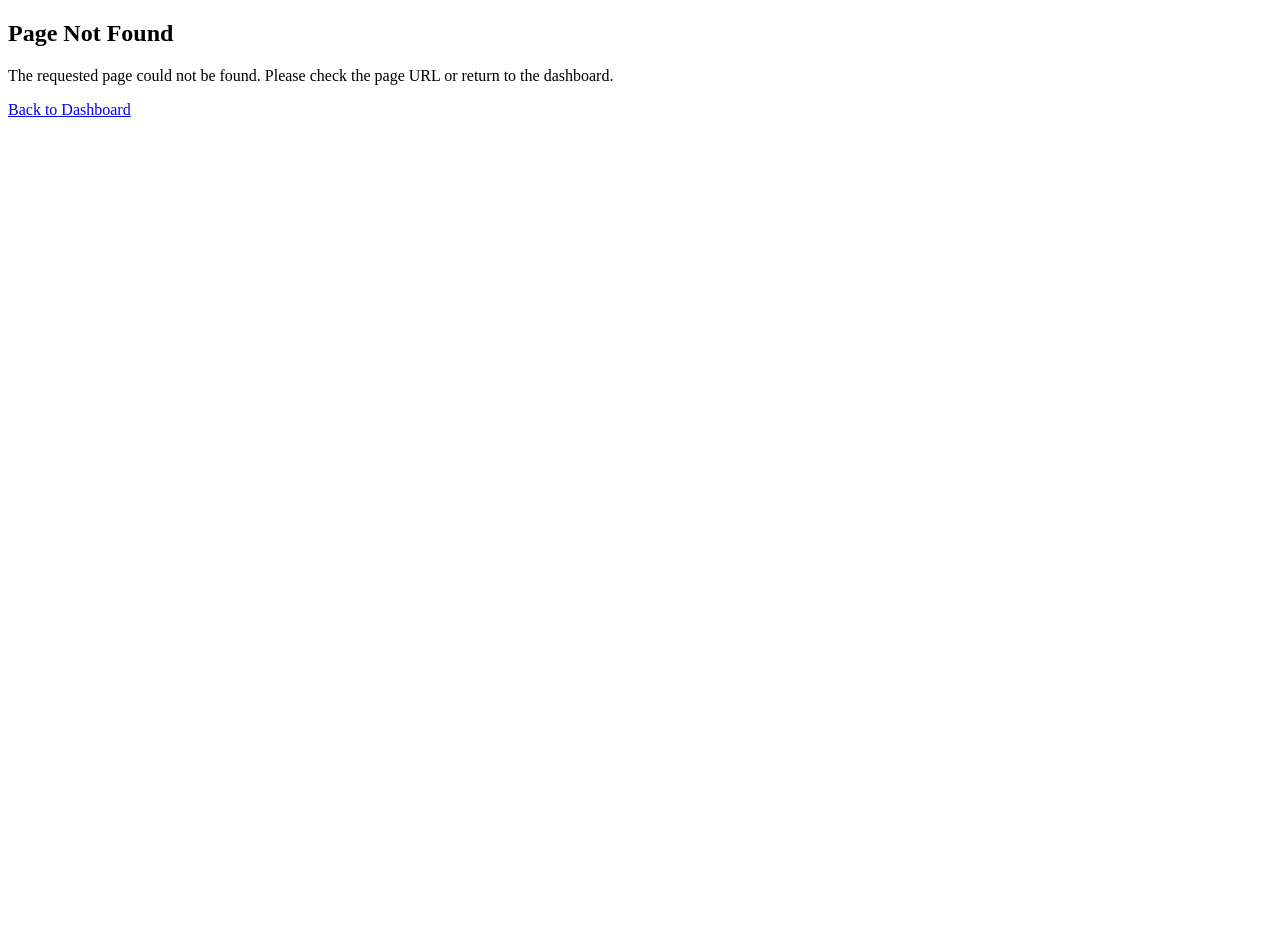
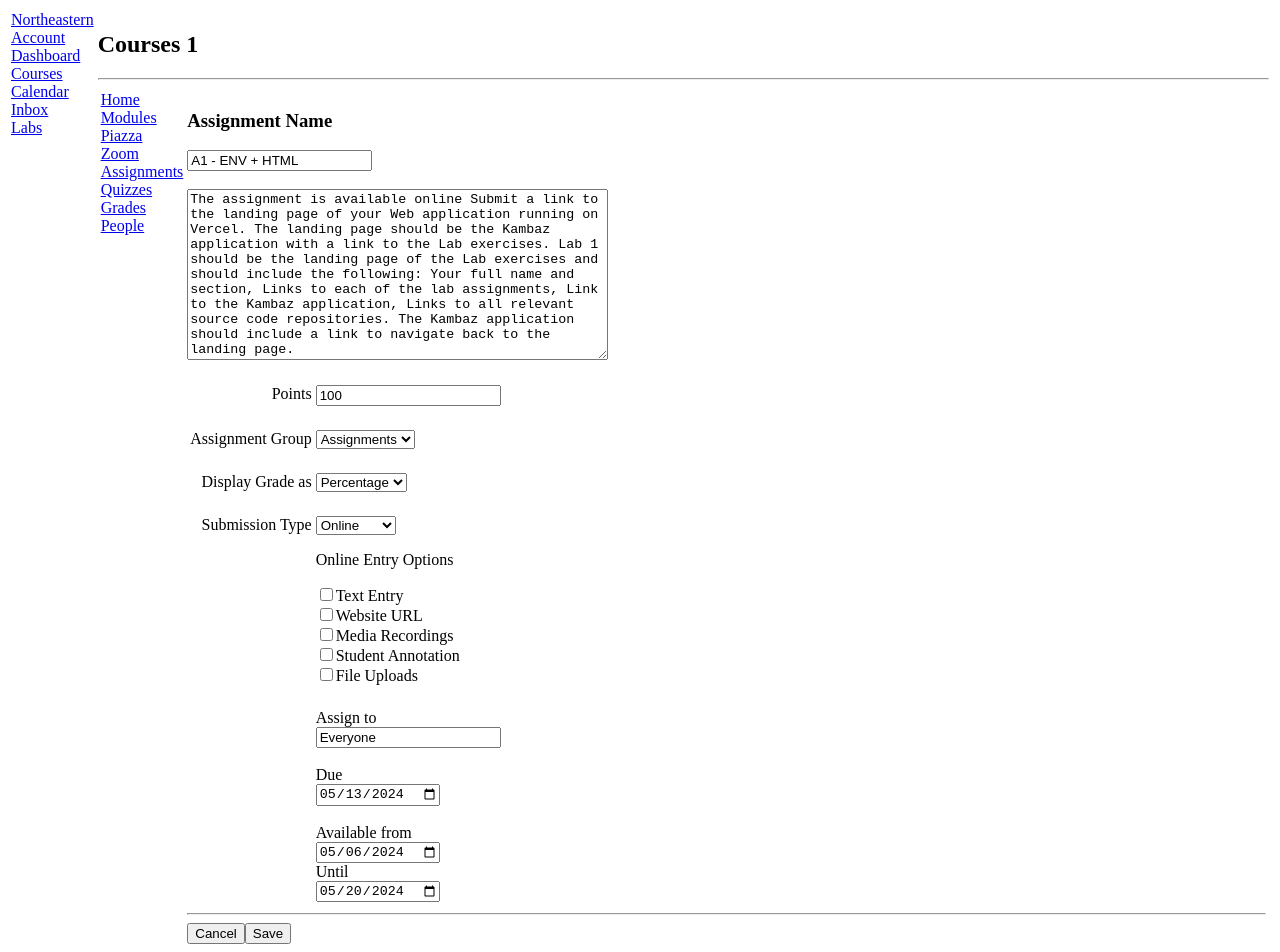
Before and after one commit to okurine/kambaz-next-js, a Next.js app: page /courses/1/assignments/1 in a window 1280 px wide. Before the commit this address had no page. Shown: the top 952 px of the page. Before the commit the page ends 800 px from the top, so only its background shows below. Built offline with nearby package versions, Linux system fonts and the light colour scheme.

Commit message:
update assignment page

```diff
--- /dev/null
+++ b/app/(kambaz)/courses/[cid]/assignments/[aid]/page.tsx
@@ -0,0 +1,148 @@
+export default function AssignmentEditor() {
+  return (
+    <div id="wd-assignments-editor">
+      <label htmlFor="wd-name">
+
+        <h3>Assignment Name</h3>
+      </label>
+      <input id="wd-name" defaultValue="A1 - ENV + HTML" /> <br />
+      <br />
+      <textarea id="wd-description" cols={50} rows={11}>
+        The assignment is available online Submit a link to the landing page of
+        your Web application running on Vercel. The landing page should be the
+        Kambaz application with a link to the Lab exercises. Lab 1 should be the
+        landing page of the Lab exercises and should include the following: Your
+        full name and section, Links to each of the lab assignments, Link to the
+        Kambaz application, Links to all relevant source code repositories. The
+        Kambaz application should include a link to navigate back to the landing
+        page.
+      </textarea><br /><br />
+
+      <table>
+        {/* Points Field */}
+        <tr>
+          <td align="right" valign="top">
+            <label htmlFor="wd-points">Points</label>
+          </td>
+          <td>
+            <input id="wd-points" defaultValue={100} />
+          </td>
+        </tr>
+        <br />
+
+        {/* Assignment Group */}
+        <tr>
+          <td align="right" valign="top">
+            <label htmlFor="wd-group">Assignment Group</label>
+          </td>
+          <td>
+            <select id="wd-group">
+              <option value="ASSIGNMENTS">Assignments</option>
+              <option value="OTHER">Other</option>
+            </select>
+          </td>
+        </tr>
+        <br />
+
+        {/* Display Grade */}
+        <tr>
+          <td align="right" valign="top">
+            <label htmlFor="wd-display-grade-as">Display Grade as</label>
+          </td>
+          <td>
+            <select id="wd-display-grade-as">
+              <option value="PERCENTAGE">Percentage</option>
+            </select>
+          </td>
+        </tr>
+        <br />
+
+        {/* Submission Type */}
+        <tr>
+          <td align="right" valign="top">
+            <label htmlFor="wd-submission-type">Submission Type</label>
+          </td>
+          <td>
+            <select id="wd-submission-type">
+              <option selected value="ONLINE">
+            Online
+          </option>
+          <option value="IN-PERSON">In-Person</option>
+            </select>
+
+        {/* Online Entry Options */}
+            <p>Online Entry Options</p>
+            <input type="checkbox" id="wd-text-entry" />
+            <label htmlFor="wd-text-entry">Text Entry</label>
+            <br />
+            <input type="checkbox" id="wd-website-url" />
+            <label htmlFor="wd-website-url">Website URL</label>
+            <br />
+            <input type="checkbox" id="wd-media-recordings" />
+            <label htmlFor="wd-media-recordings">Media Recordings</label>
+            <br />
+            <input type="checkbox" id="wd-student-annotation" />
+            <label htmlFor="wd-student-annotation">Student Annotation</label>
+            <br />
+            <input type="checkbox" id="wd-file-upload" />
+            <label htmlFor="wd-file-upload">File Uploads</label>
+          </td>
+        </tr>
+        <br />
+
+        {/* Assign To */}
+        <tr>
+          <td align="right" valign="top"></td>
+          <td>
+            <label htmlFor="wd-assign-to">Assign to</label>
+            <br />
+            <input
+              id="wd-assign-to"
+              defaultValue="Everyone"
+            />
+            <br /><br />
+
+            <label htmlFor="wd-due-date">Due</label>
+            <br />
+            <input
+              type="date"
+              id="wd-due-date"
+              defaultValue="2024-05-13"
+            /><br /><br />
+
+            {/* Available from */}
+            <div>
+              <label htmlFor="wd-available-from">Available from</label>
+              <br />
+              <input
+                type="date"
+                id="wd-available-from"
+                defaultValue="2024-05-06"
+              />
+            </div>
+
+            {/* Until */}
+            <div>
+              <label htmlFor="wd-available-until">Until</label>
+              <br />
+              <input
+                type="date"
+                id="wd-available-until"
+                defaultValue="2024-05-20"
+              />
+            </div>
+
+          </td>
+        </tr>
+      </table>
+
+      {/* line on top of button */}
+      <hr />
+
+      <div>
+        <button type="button">Cancel</button>
+        <button type="button">Save</button>
+      </div>
+    </div>
+  );
+}
```
Also changed, not shown: app/(kambaz)/courses/[cid]/assignments/page.tsx (+33 -6 lines).
